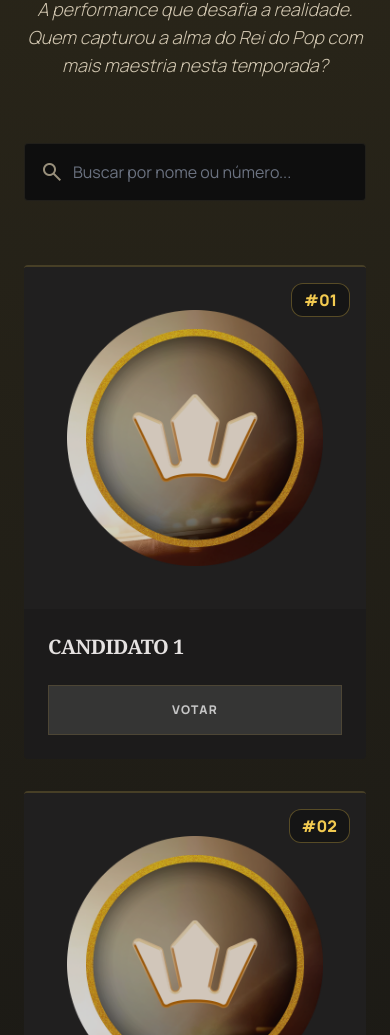
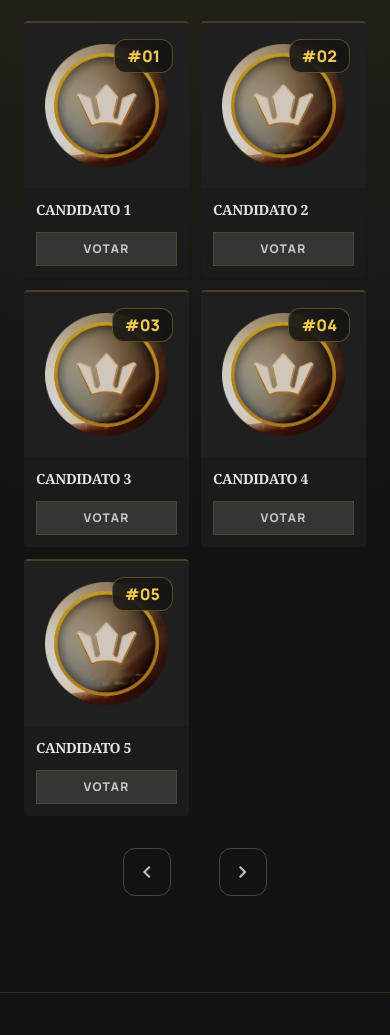
Before and after one commit to flasan2/project_mj, a website: page votacao.html in a window 390 px wide. Shown: the part 341-1376 px from the top of the page. Drawn offline with nearby package versions, Linux system fonts and the light colour scheme; no server answers.

Commit message:
feat: candidatos dinâmicos do Sheets, paginação, ajustes visuais e formulário

```diff
--- a/votacao.html
+++ b/votacao.html
@@ -52,19 +52,19 @@ tailwind.config = {
 </nav>
 <main class="min-h-screen spotlight-bg pt-20 pb-24 px-6 md:px-12 max-w-7xl mx-auto">
 <header class="text-center mb-16 space-y-4">
-<h1 class="text-5xl md:text-7xl font-black font-headline text-on-surface tracking-tight leading-none">
+<h1 class="text-2xl md:text-7xl font-black font-headline text-on-surface tracking-tight leading-none">
 Votação Popular: <br/>
 <span class="text-primary drop-shadow-[0_2px_10px_rgba(242,202,80,0.3)]">Escolha a Melhor Performance</span>
 </h1>
-<p class="text-on-surface-variant max-w-2xl mx-auto text-lg font-light italic">A performance que desafia a realidade. Quem capturou a alma do Rei do Pop com mais maestria nesta temporada?</p>
+<p class="text-on-surface-variant max-w-2xl mx-auto text-sm md:text-lg font-light italic">A performance que desafia a realidade. Quem capturou a alma do Rei do Pop com mais maestria nesta temporada?</p>
 </header>
-<div class="max-w-2xl mx-auto mb-16">
+<div class="max-w-2xl mx-auto mb-8 md:mb-16">
 <div class="relative group">
-<span class="absolute left-4 top-1/2 -translate-y-1/2 material-symbols-outlined text-outline">search</span>
-<input class="w-full bg-surface-container-lowest border border-outline-variant/30 rounded-lg py-4 pl-12 pr-4 text-on-surface focus:outline-none focus:border-primary focus:ring-1 focus:ring-primary transition-all font-label" placeholder="Buscar por nome ou número..." type="text"/>
+<span class="absolute left-3 top-1/2 -translate-y-1/2 material-symbols-outlined text-outline text-base md:text-2xl">search</span>
+<input class="w-full bg-surface-container-lowest border border-outline-variant/30 rounded-lg py-2 md:py-4 pl-9 md:pl-12 pr-4 text-sm md:text-base text-on-surface focus:outline-none focus:border-primary focus:ring-1 focus:ring-primary transition-all font-label" placeholder="Buscar por nome ou número..." type="text"/>
 </div>
 </div>
-<div class="grid grid-cols-1 sm:grid-cols-2 lg:grid-cols-3 xl:grid-cols-5 gap-8 items-start">
+<div class="grid grid-cols-2 sm:grid-cols-2 lg:grid-cols-3 xl:grid-cols-5 gap-3 md:gap-8 items-start">
 <article onclick="selectCard(this)" class="candidate-card group relative flex flex-col bg-surface-container-low border-t-2 border-primary/20 rounded-lg overflow-hidden">
 <div class="card-accent absolute top-0 left-0 w-full h-1 bg-gradient-to-r from-primary via-secondary to-primary z-10"></div>
 <div class="aspect-square overflow-hidden relative bg-surface-container flex items-center justify-center">
@@ -73,9 +73,9 @@ Votação Popular: <br/>
 <span class="font-bold font-label text-primary">#01</span>
 </div>
 </div>
-<div class="card-body p-6 flex flex-col flex-grow transition-all duration-300">
-<h3 class="card-title text-xl font-headline font-bold text-on-surface mb-6 uppercase tracking-tight transition-colors duration-300">Candidato 1</h3>
-<button onclick="event.stopPropagation(); openVoteModal('Candidato 1', '#01')" class="vote-btn mt-auto w-full py-4 bg-surface-container-highest border border-outline-variant text-secondary font-bold uppercase tracking-widest text-xs transition-all duration-300">Votar</button>
+<div class="card-body p-3 md:p-6 flex flex-col flex-grow transition-all duration-300">
+<h3 class="card-title text-sm md:text-xl font-headline font-bold text-on-surface mb-3 md:mb-6 uppercase tracking-tight transition-colors duration-300">Candidato 1</h3>
+<button onclick="event.stopPropagation(); openVoteModal('Candidato 1', '#01')" class="vote-btn mt-auto w-full py-2 md:py-4 bg-surface-container-highest border border-outline-variant text-secondary font-bold uppercase tracking-widest text-xs transition-all duration-300">Votar</button>
 </div>
 </article>
 <article onclick="selectCard(this)" class="candidate-card group relative flex flex-col bg-surface-container-low border-t-2 border-primary/20 rounded-lg overflow-hidden">
@@ -86,9 +86,9 @@ Votação Popular: <br/>
 <span class="font-bold font-label text-primary">#02</span>
 </div>
 </div>
-<div class="card-body p-6 flex flex-col flex-grow transition-all duration-300">
-<h3 class="card-title text-xl font-headline font-bold text-on-surface mb-6 uppercase tracking-tight transition-colors duration-300">Candidato 2</h3>
-<button onclick="event.stopPropagation(); openVoteModal('Candidato 2', '#02')" class="vote-btn mt-auto w-full py-4 bg-surface-container-highest border border-outline-variant text-secondary font-bold uppercase tracking-widest text-xs transition-all duration-300">Votar</button>
+<div class="card-body p-3 md:p-6 flex flex-col flex-grow transition-all duration-300">
+<h3 class="card-title text-sm md:text-xl font-headline font-bold text-on-surface mb-3 md:mb-6 uppercase tracking-tight transition-colors duration-300">Candidato 2</h3>
+<button onclick="event.stopPropagation(); openVoteModal('Candidato 2', '#02')" class="vote-btn mt-auto w-full py-2 md:py-4 bg-surface-container-highest border border-outline-variant text-secondary font-bold uppercase tracking-widest text-xs transition-all duration-300">Votar</button>
 </div>
 </article>
 <article onclick="selectCard(this)" class="candidate-card group relative flex flex-col bg-surface-container-low border-t-2 border-primary/20 rounded-lg overflow-hidden">
@@ -99,9 +99,9 @@ Votação Popular: <br/>
 <span class="font-bold font-label text-primary">#03</span>
 </div>
 </div>
-<div class="card-body p-6 flex flex-col flex-grow transition-all duration-300">
-<h3 class="card-title text-xl font-headline font-bold text-on-surface mb-6 uppercase tracking-tight transition-colors duration-300">Candidato 3</h3>
-<button onclick="event.stopPropagation(); openVoteModal('Candidato 3', '#03')" class="vote-btn mt-auto w-full py-4 bg-surface-container-highest border border-outline-variant text-secondary font-bold uppercase tracking-widest text-xs transition-all duration-300">Votar</button>
+<div class="card-body p-3 md:p-6 flex flex-col flex-grow transition-all duration-300">
+<h3 class="card-title text-sm md:text-xl font-headline font-bold text-on-surface mb-3 md:mb-6 uppercase tracking-tight transition-colors duration-300">Candidato 3</h3>
+<button onclick="event.stopPropagation(); openVoteModal('Candidato 3', '#03')" class="vote-btn mt-auto w-full py-2 md:py-4 bg-surface-container-highest border border-outline-variant text-secondary font-bold uppercase tracking-widest text-xs transition-all duration-300">Votar</button>
 </div>
 </article>
 <article onclick="selectCard(this)" class="candidate-card group relative flex flex-col bg-surface-container-low border-t-2 border-primary/20 rounded-lg overflow-hidden">
@@ -112,9 +112,9 @@ Votação Popular: <br/>
 <span class="font-bold font-label text-primary">#04</span>
 </div>
 </div>
-<div class="card-body p-6 flex flex-col flex-grow transition-all duration-300">
-<h3 class="card-title text-xl font-headline font-bold text-on-surface mb-6 uppercase tracking-tight transition-colors duration-300">Candidato 4</h3>
-<button onclick="event.stopPropagation(); openVoteModal('Candidato 4', '#04')" class="vote-btn mt-auto w-full py-4 bg-surface-container-highest border border-outline-variant text-secondary font-bold uppercase tracking-widest text-xs transition-all duration-300">Votar</button>
+<div class="card-body p-3 md:p-6 flex flex-col flex-grow transition-all duration-300">
+<h3 class="card-title text-sm md:text-xl font-headline font-bold text-on-surface mb-3 md:mb-6 uppercase tracking-tight transition-colors duration-300">Candidato 4</h3>
+<button onclick="event.stopPropagation(); openVoteModal('Candidato 4', '#04')" class="vote-btn mt-auto w-full py-2 md:py-4 bg-surface-container-highest border border-outline-variant text-secondary font-bold uppercase tracking-widest text-xs transition-all duration-300">Votar</button>
 </div>
 </article>
 <article onclick="selectCard(this)" class="candidate-card group relative flex flex-col bg-surface-container-low border-t-2 border-primary/20 rounded-lg overflow-hidden">
@@ -125,13 +125,13 @@ Votação Popular: <br/>
 <span class="font-bold font-label text-primary">#05</span>
 </div>
 </div>
-<div class="card-body p-6 flex flex-col flex-grow transition-all duration-300">
-<h3 class="card-title text-xl font-headline font-bold text-on-surface mb-6 uppercase tracking-tight transition-colors duration-300">Candidato 5</h3>
-<button onclick="event.stopPropagation(); openVoteModal('Candidato 5', '#05')" class="vote-btn mt-auto w-full py-4 bg-surface-container-highest border border-outline-variant text-secondary font-bold uppercase tracking-widest text-xs transition-all duration-300">Votar</button>
+<div class="card-body p-3 md:p-6 flex flex-col flex-grow transition-all duration-300">
+<h3 class="card-title text-sm md:text-xl font-headline font-bold text-on-surface mb-3 md:mb-6 uppercase tracking-tight transition-colors duration-300">Candidato 5</h3>
+<button onclick="event.stopPropagation(); openVoteModal('Candidato 5', '#05')" class="vote-btn mt-auto w-full py-2 md:py-4 bg-surface-container-highest border border-outline-variant text-secondary font-bold uppercase tracking-widest text-xs transition-all duration-300">Votar</button>
 </div>
 </article>
 </div>
-<div class="mt-20 flex justify-center items-center gap-6">
+<div class="mt-8 md:mt-20 flex justify-center items-center gap-6">
 <button id="btn-prev" onclick="changePage(-1)" class="w-12 h-12 rounded-full border border-outline-variant flex items-center justify-center text-secondary hover:border-primary hover:text-primary transition-all disabled:opacity-30 disabled:cursor-not-allowed">
 <span class="material-symbols-outlined">chevron_left</span>
 </button>
```
Also changed, not shown: forms.html (+2 -2 lines), quiz.html (+14 -14 lines).
